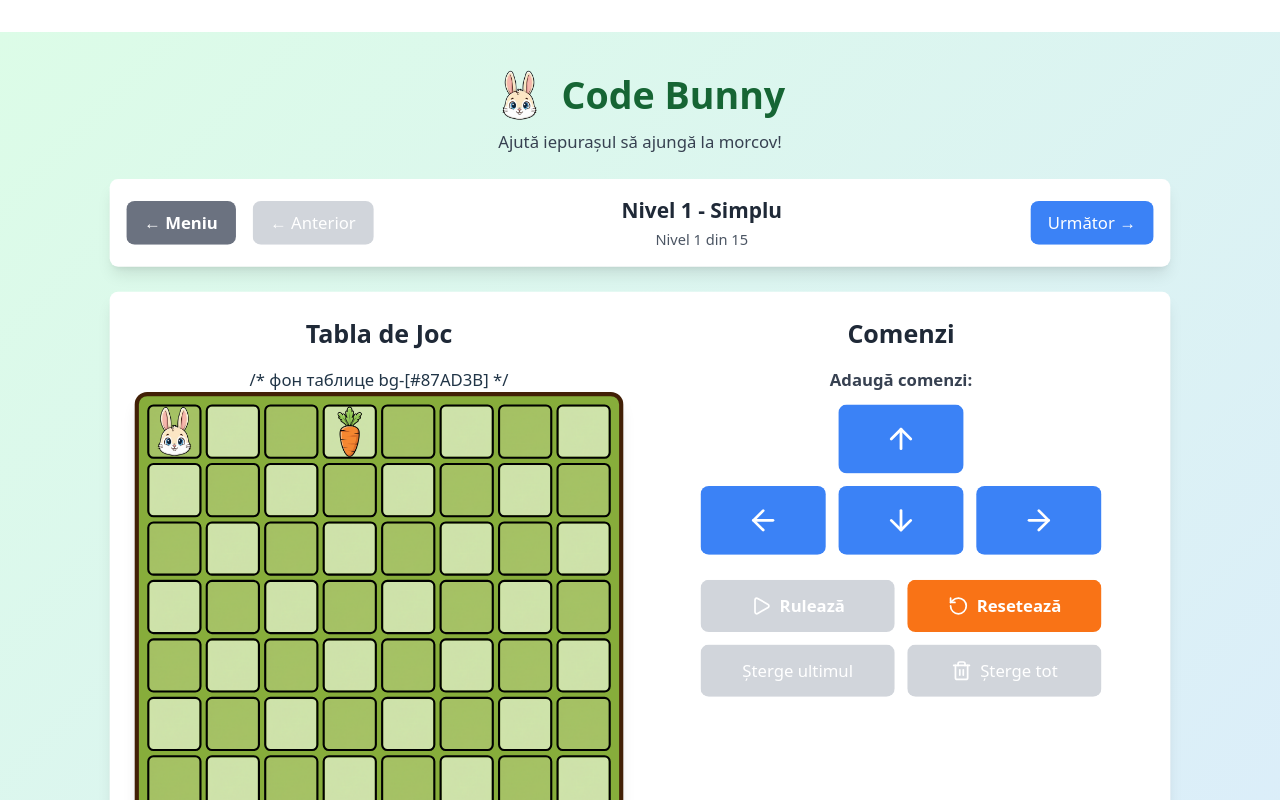
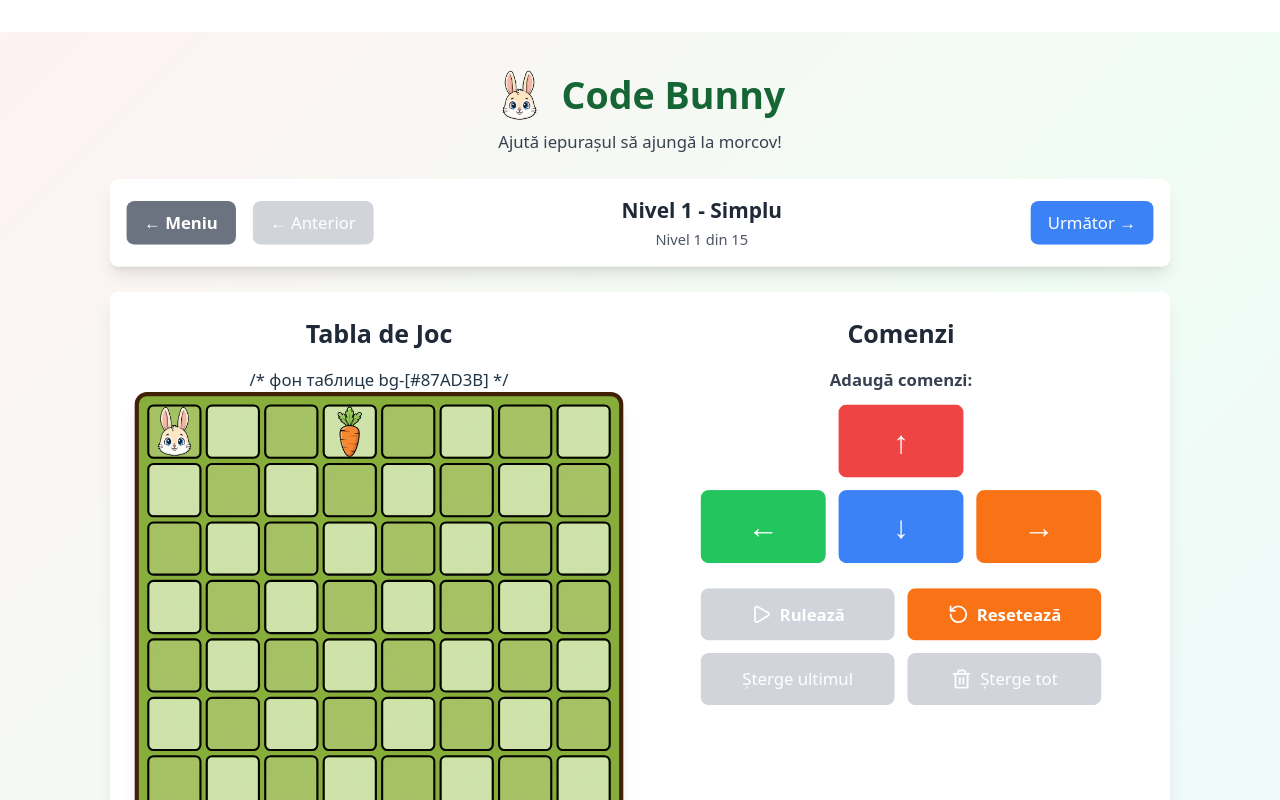
Before and after one commit to Mefist89/code-bunny, a React (Vite) app: page / in a window 1280 px wide. Both pictures are taken after a click on the button "🎮 Start Joc". Shown: the top 800 px of the page. Built offline with nearby package versions, Linux system fonts and the light colour scheme.

Commit message:
upd: change color arrow

```diff
--- a/src/features/bunny-game/components/GamePage.tsx
+++ b/src/features/bunny-game/components/GamePage.tsx
@@ -1,5 +1,5 @@
 import React from 'react';
-import { ArrowUp, ArrowDown, ArrowLeft, ArrowRight, Play, RotateCcw, Trash2 } from 'lucide-react';
+import { Play, RotateCcw, Trash2 } from 'lucide-react';
 import type { Level, Position, Command } from '../types/index';
 
 interface GamePageProps {
@@ -42,15 +42,16 @@ const GamePage: React.FC<GamePageProps> = (props) => {
     onPrevLevel
   } = props;
 
+  /* color arrow */
   const commandIcons = {
-    up: <ArrowUp className="w-6 h-6 text-gray-800" />,
-    down: <ArrowDown className="w-6 h-6 text-gray-800" />,
-    left: <ArrowLeft className="w-6 h-6 text-gray-800" />,
-    right: <ArrowRight className="w-6 h-6 text-gray-800" />
+    up: <span className="text-white-500 text-2xl bg-red-500 p-2 rounded">↑</span>,
+    down: <span className="text-white-500 text-2xl bg-blue-500 p-2 rounded">↓</span>,
+    left: <span className="text-white-500 text-2xl bg-green-500 p-2 rounded">←</span>,
+    right: <span className="text-white-500 text-2xl bg-orange-500 p-2 rounded">→</span>
   };
 
  return (
-    <div className="min-h-screen bg-gradient-to-br from-green-100 to-blue-100 p-8" style={{ transform: 'scale(1.20)', transformOrigin: 'top center' }}>
+    <div className="min-h-screen bg-gradient-to-br from-red-50 via-green-50 to-blue-50 p-8" style={{ transform: 'scale(1.20)', transformOrigin: 'top center' }}>
       <div className="max-w-5xl mx-auto" style={{ transform: 'scale(0.87)', transformOrigin: 'top center' }}>
         <h1 className="text-4xl font-bold text-center mb-2 text-green-800 flex items-center justify-center gap-4">
           <img src="/img/bunny1.png" alt="Bunny" className="h-12 w-12 object-contain" />
@@ -124,31 +125,31 @@ const GamePage: React.FC<GamePageProps> = (props) => {
                   <button
                     onClick={() => props.onAddCommand('up')}
                     disabled={isRunning}
-                    className="bg-blue-500 text-white p-4 rounded-lg hover:bg-blue-600 disabled:bg-gray-300 disabled:cursor-not-allowed flex items-center justify-center transition-colors"
+                    className="bg-red-500 text-white p-4 rounded-lg hover:bg-red-600 disabled:bg-gray-300 disabled:cursor-not-allowed flex items-center justify-center transition-colors"
                   >
-                    <ArrowUp className="w-8 h-8" />
+                    <span className="text-white-500 text-3xl">↑</span>
                   </button>
                   <div></div>
                   <button
                     onClick={() => props.onAddCommand('left')}
                     disabled={isRunning}
-                    className="bg-blue-500 text-white p-4 rounded-lg hover:bg-blue-600 disabled:bg-gray-300 disabled:cursor-not-allowed flex items-center justify-center transition-colors"
+                    className="bg-green-500 text-white p-4 rounded-lg hover:bg-green-600 disabled:bg-gray-300 disabled:cursor-not-allowed flex items-center justify-center transition-colors"
                   >
-                    <ArrowLeft className="w-8 h-8" />
+                    <span className="text-white-500 text-3xl">←</span>
                   </button>
                   <button
                     onClick={() => props.onAddCommand('down')}
                     disabled={isRunning}
-                    className="bg-blue-500 text-white p-4 rounded-lg hover:bg-blue-60 disabled:bg-gray-300 disabled:cursor-not-allowed flex items-center justify-center transition-colors"
+                    className="bg-blue-500 text-white p-4 rounded-lg hover:bg-blue-600 disabled:bg-gray-300 disabled:cursor-not-allowed flex items-center justify-center transition-colors"
                   >
-                    <ArrowDown className="w-8 h-8" />
+                    <span className="text-white-500 text-3xl">↓</span>
                   </button>
                   <button
                     onClick={() => props.onAddCommand('right')}
                     disabled={isRunning}
-                    className="bg-blue-500 text-white p-4 rounded-lg hover:bg-blue-60 disabled:bg-gray-300 disabled:cursor-not-allowed flex items-center justify-center transition-colors"
+                    className="bg-orange-500 text-white p-4 rounded-lg hover:bg-orange-600 disabled:bg-gray-300 disabled:cursor-not-allowed flex items-center justify-center transition-colors"
                   >
-                    <ArrowRight className="w-8 h-8" />
+                    <span className="text-white-500 text-3xl">→</span>
                   </button>
                 </div>
               </div>
```
Also changed, not shown: public/img/rock1.png (added), public/img/wood1.png (added).
